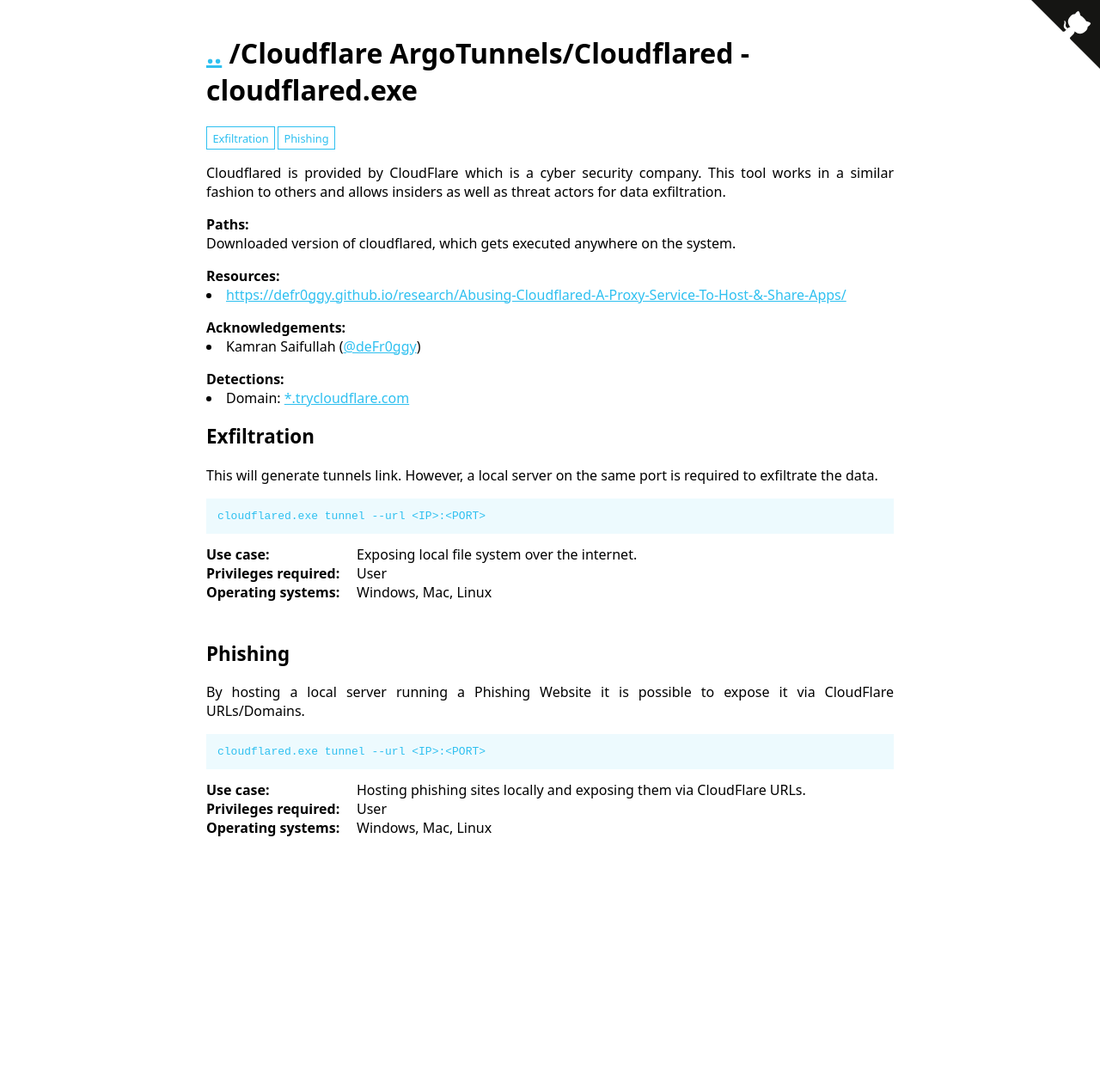
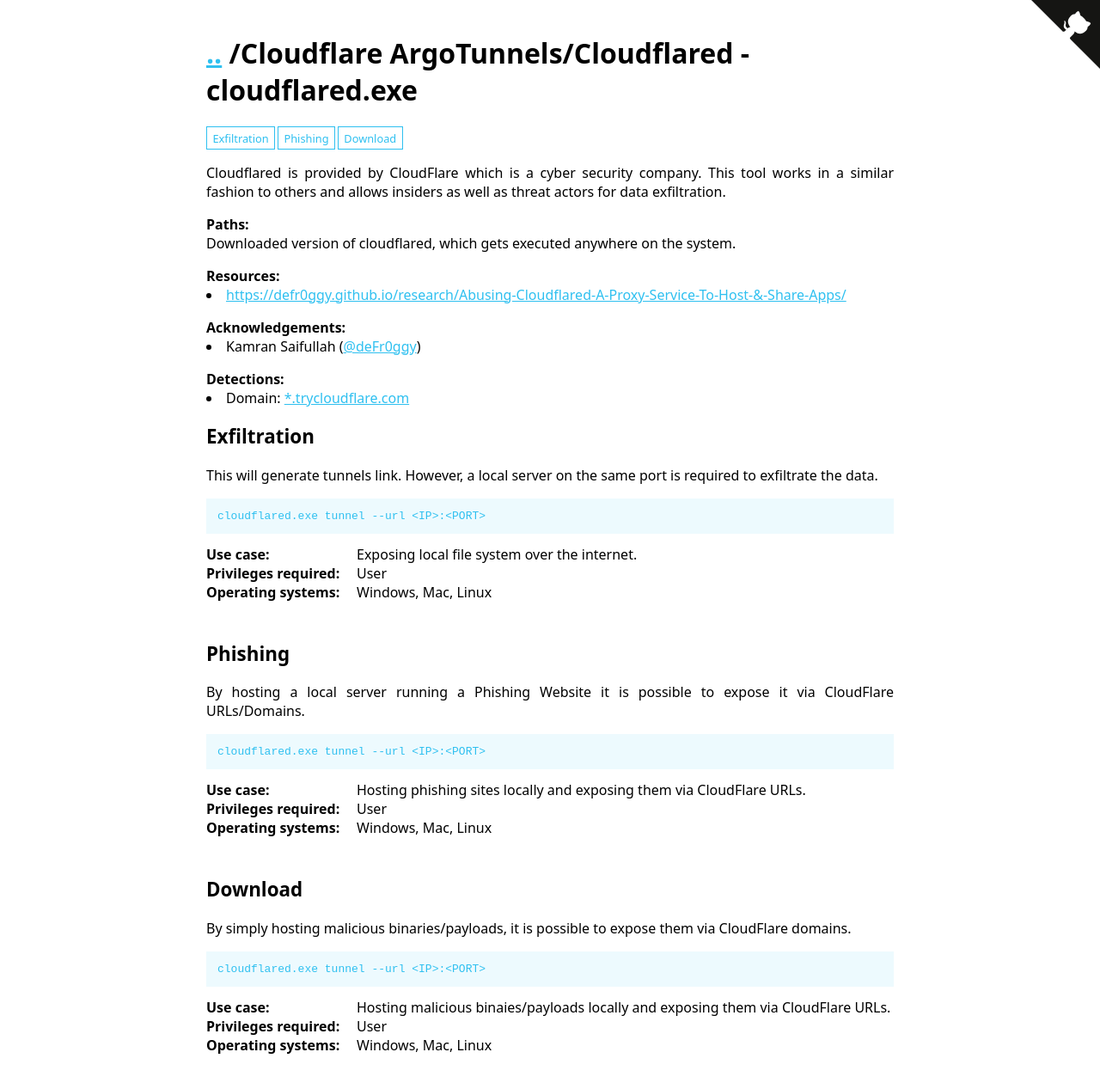
Before and after one commit to LOTTunnels/LOTTunnels.github.io, a Jekyll site: the page built from _lottunnels/Binaries/cloudflared.md, in a window 1280 px wide. Shown: the whole page at 86% size. Built offline with Jekyll 4.4.1, drawn with Linux system fonts in a browser that asks for light colours; before the commit the page ends 1014 px from its top, so only the background shows below that.

Commit message:
CloudFlared Update

```diff
--- a/_lottunnels/Binaries/cloudflared.md
+++ b/_lottunnels/Binaries/cloudflared.md
@@ -16,6 +16,12 @@
     Category: Phishing
     Privileges: User
     OperatingSystem: Windows, Mac, Linux
+  - Command: cloudflared.exe tunnel --url <IP>:<PORT>
+    Description: By simply hosting malicious binaries/payloads, it is possible to expose them via CloudFlare domains.
+    Usecase: Hosting malicious binaies/payloads locally and exposing them via CloudFlare URLs.
+    Category: Download
+    Privileges: User
+    OperatingSystem: Windows, Mac, Linux
 Full_Path:
   - Path: Downloaded version of cloudflared, which gets executed anywhere on the system.
 Detection:
```
